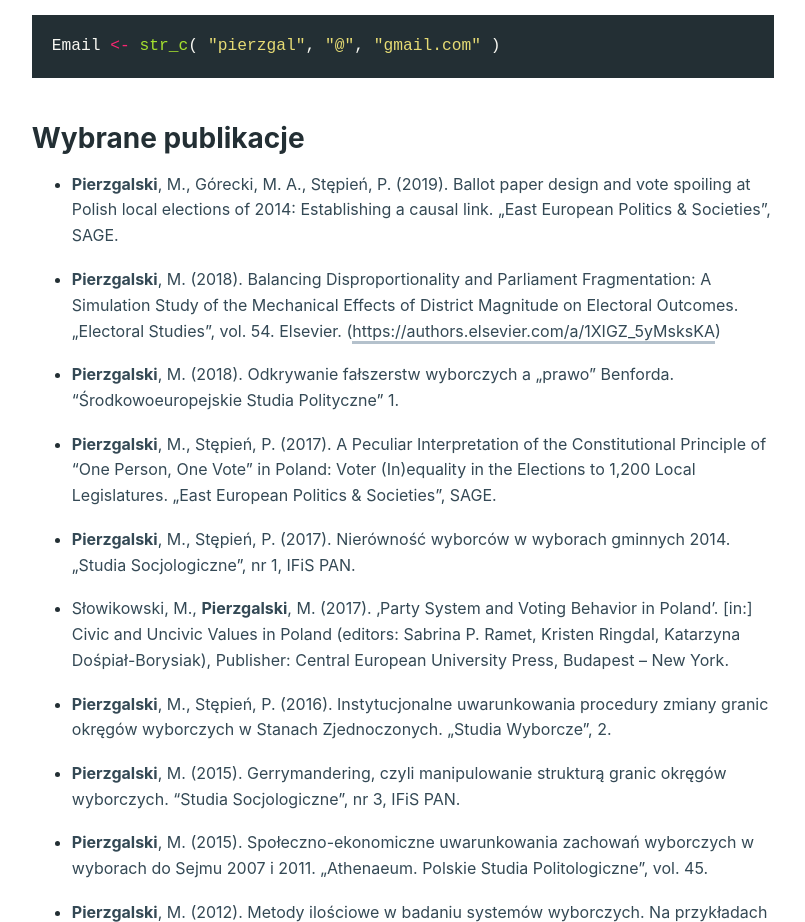
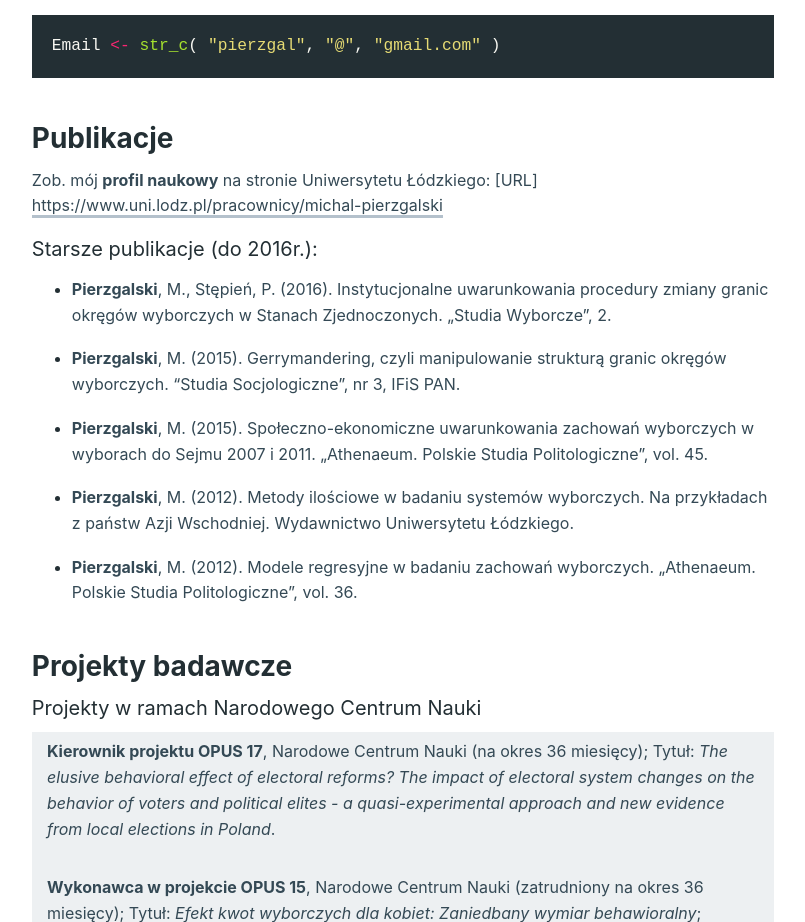
Before and after one commit to pierzgal/zespolbadanwyborczych, a plain HTML site: page docs/pracownicy/index.html in a window 1280 px wide. Shown: the part 1053-1975 px from the top of the page, without its empty margins (237-1042 px from the left). Drawn offline with Linux system fonts and the light colour scheme.

Commit message:
Update index.html

```diff
--- a/docs/pracownicy/index.html
+++ b/docs/pracownicy/index.html
@@ -157,26 +157,11 @@
 <p><img src="/zespolbadanwyborczych/images/pierzgal_profile.jpg" alt="pierzgal" title="" width="300px" /></p>
 <!--- ![](/zespolbadanwyborczych/images/pierzgal_profile.jpg){width=25%} -->
 <div class="highlight"><pre style="color:#f8f8f2;background-color:#272822;-moz-tab-size:4;-o-tab-size:4;tab-size:4"><code class="language-r" data-lang="r">Email <span style="color:#f92672">&lt;-</span> <span style="color:#a6e22e">str_c</span>( <span style="color:#e6db74">&#34;pierzgal&#34;</span>, <span style="color:#e6db74">&#34;@&#34;</span>, <span style="color:#e6db74">&#34;gmail.com&#34;</span> )</code></pre></div>
-<h2 id="wybrane-publikacje"><strong>Wybrane publikacje</strong></h2>
+
+<h2 id="publikacje"><strong>Publikacje</strong></h2>
+<p>Zob. mój <strong>profil naukowy</strong> na stronie Uniwersytetu Łódzkiego: [URL] <a href="https://www.uni.lodz.pl/pracownicy/michal-pierzgalski">https://www.uni.lodz.pl/pracownicy/michal-pierzgalski</a></p>
+<h3 id="starsze-publikacje-do-2016r">Starsze publikacje (do 2016r.):</h3>
 <ul>
-<li>
-<p><strong>Pierzgalski</strong>, M., Górecki, M. A., Stępień, P. (2019). Ballot paper design and vote spoiling at Polish local elections of 2014: Establishing a causal link. „East European Politics &amp; Societies”, SAGE.</p>
-</li>
-<li>
-<p><strong>Pierzgalski</strong>, M. (2018). Balancing Disproportionality and Parliament Fragmentation: A Simulation Study of the Mechanical Effects of District Magnitude on Electoral Outcomes. „Electoral Studies”, vol. 54. Elsevier. (<a href="https://authors.elsevier.com/a/1XIGZ_5yMsksKA">https://authors.elsevier.com/a/1XIGZ_5yMsksKA</a>)</p>
-</li>
-<li>
-<p><strong>Pierzgalski</strong>, M. (2018). Odkrywanie fałszerstw wyborczych a „prawo” Benforda. “Środkowoeuropejskie Studia Polityczne” 1.</p>
-</li>
-<li>
-<p><strong>Pierzgalski</strong>, M., Stępień, P. (2017). A Peculiar Interpretation of the Constitutional Principle of “One Person, One Vote” in Poland: Voter (In)equality in the Elections to 1,200 Local Legislatures. „East European Politics &amp; Societies”, SAGE.</p>
-</li>
-<li>
-<p><strong>Pierzgalski</strong>, M., Stępień, P. (2017). Nierówność wyborców w wyborach gminnych 2014. „Studia Socjologiczne”, nr 1, IFiS PAN.</p>
-</li>
-<li>
-<p>Słowikowski, M., <strong>Pierzgalski</strong>, M. (2017). ‚Party System and Voting Behavior in Poland’. [in:] Civic and Uncivic Values in Poland (editors: Sabrina P. Ramet, Kristen Ringdal, Katarzyna Dośpiał-Borysiak), Publisher: Central European University Press, Budapest – New York.</p>
-</li>
 <li>
 <p><strong>Pierzgalski</strong>, M., Stępień, P. (2016). Instytucjonalne uwarunkowania procedury zmiany granic okręgów wyborczych w Stanach Zjednoczonych. „Studia Wyborcze”, 2.</p>
 </li>
@@ -193,6 +178,7 @@
 <p><strong>Pierzgalski</strong>, M. (2012). Modele regresyjne w badaniu zachowań wyborczych. „Athenaeum. Polskie Studia Politologiczne”, vol. 36.</p>
 </li>
 </ul>
+
 <h2 id="projekty-badawcze"><strong>Projekty badawcze</strong></h2>
 <h3 id="projekty-w-ramach-narodowego-centrum-nauki">Projekty w ramach Narodowego Centrum Nauki</h3>
 <blockquote>
```
